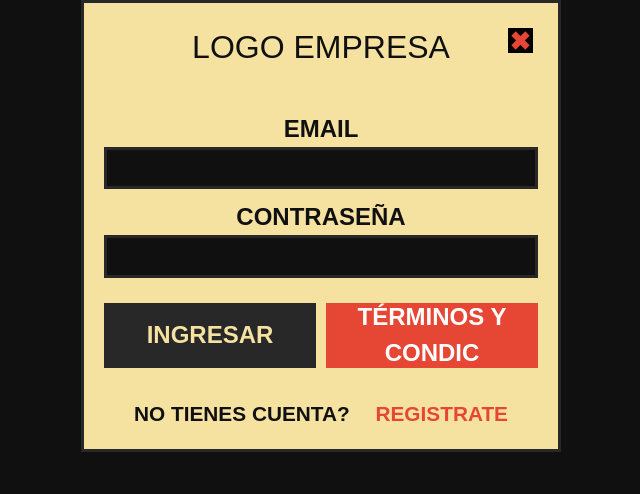
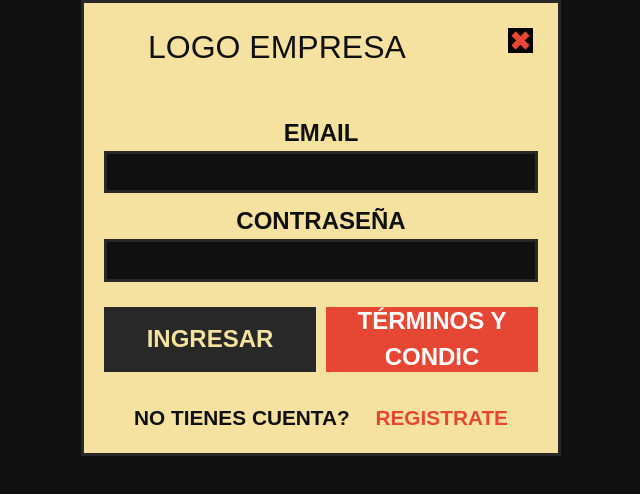
Before and after one commit to EzequielTartaglia/chess_app, a Next.js app in the folder frontend/: page /login in a window 1280 px wide. Shown: the top 494 px of the page, without its empty margins (319-959 px from the left). Built offline with nearby package versions, Linux system fonts and the light colour scheme; a web font is replaced by a local one.

Commit message:
feat: agregar componente CompanyLogo y reemplazar texto de logo en Login y Register

```diff
--- a/frontend/src/Views/Login/LoginPage.jsx
+++ b/frontend/src/Views/Login/LoginPage.jsx
@@ -5,6 +5,7 @@ import { useRouter } from "next/navigation";
 import Link from "next/link";
 import Image from "next/image";
 import NotificationComponent from "../../../utils/web-push/NotificationComponent";
+import CompanyLogo from "@/components/CompanyLogo";
 
 export default function LoginPage() {
   const [email, setEmail] = useState("");
@@ -41,7 +42,7 @@ export default function LoginPage() {
     <div className="h-100vh flex justify-center items-center login_page">
       <div className="container border-3 border-border-color bg-background-yellow text-font-color-black max-w-[650px] p-5">
         <section className="hero text-center relative">
-          <h2 className="text-2rem mb-10">LOGO EMPRESA</h2>
+          <CompanyLogo text="LOGO EMPRESA" />
           <Link
             className="closeBtn absolute top-0 right-0 p-1 cursor-pointer"
             href={"/"}
--- a/frontend/src/Views/Register/RegisterPage.jsx
+++ b/frontend/src/Views/Register/RegisterPage.jsx
@@ -47,7 +47,7 @@ export default function RegisterPage() {
     <div className="min-h-screen flex justify-center p-4 overflow-auto md:items-center register_page">
       <div className="container border-3 border-border-color bg-background-yellow text-font-color-black max-w-md md:max-w-lg lg:max-w-[650px] p-5">
         <section className="hero text-center relative">
-          <h2 className="text-2xl mb-10">LOGO EMPRESA</h2>
+          <CompanyLogo text="LOGO EMPRESA" />
           <Link
             className="closeBtn absolute top-0 right-0 p-1 cursor-pointer"
             href={"/"}
--- /dev/null
+++ b/frontend/src/components/CompanyLogo.jsx
@@ -0,0 +1,23 @@
+export default function CompanyLogo({ text = "LOGO EMPRESA", className = "" }) {
+  return (
+    <div className={`flex items-center gap-1 mb-1 ${className}`}>
+      <svg
+        width="40"
+        height="40"
+        viewBox="0 0 40 40"
+        fill="none"
+        xmlns="http://www.w3.org/2000/svg"
+      >
+        <rect
+          y="7.23125"
+          width="25.5375"
+          height="25.5375"
+          rx="7.09375"
+          fill="#F5E2A0"
+        />
+      </svg>
+
+      <h2 className="text-[2rem]">{text}</h2>
+    </div>
+  );
+}
--- a/frontend/src/components/navbar.jsx
+++ b/frontend/src/components/navbar.jsx
@@ -4,6 +4,7 @@ import Link from "next/link";
 import Image from "next/image";
 
 import { useRouter } from "next/navigation";
+import CompanyLogo from "./CompanyLogo";
 
 export default function Navbar({ showBack }) {
   const router = useRouter();
@@ -40,7 +41,7 @@ export default function Navbar({ showBack }) {
 
       {/* Logo */}
       <Link href="/">
-        <span>LOGO EMPRESA</span>
+        <CompanyLogo />
       </Link>
 
       <div className="actions">
```
